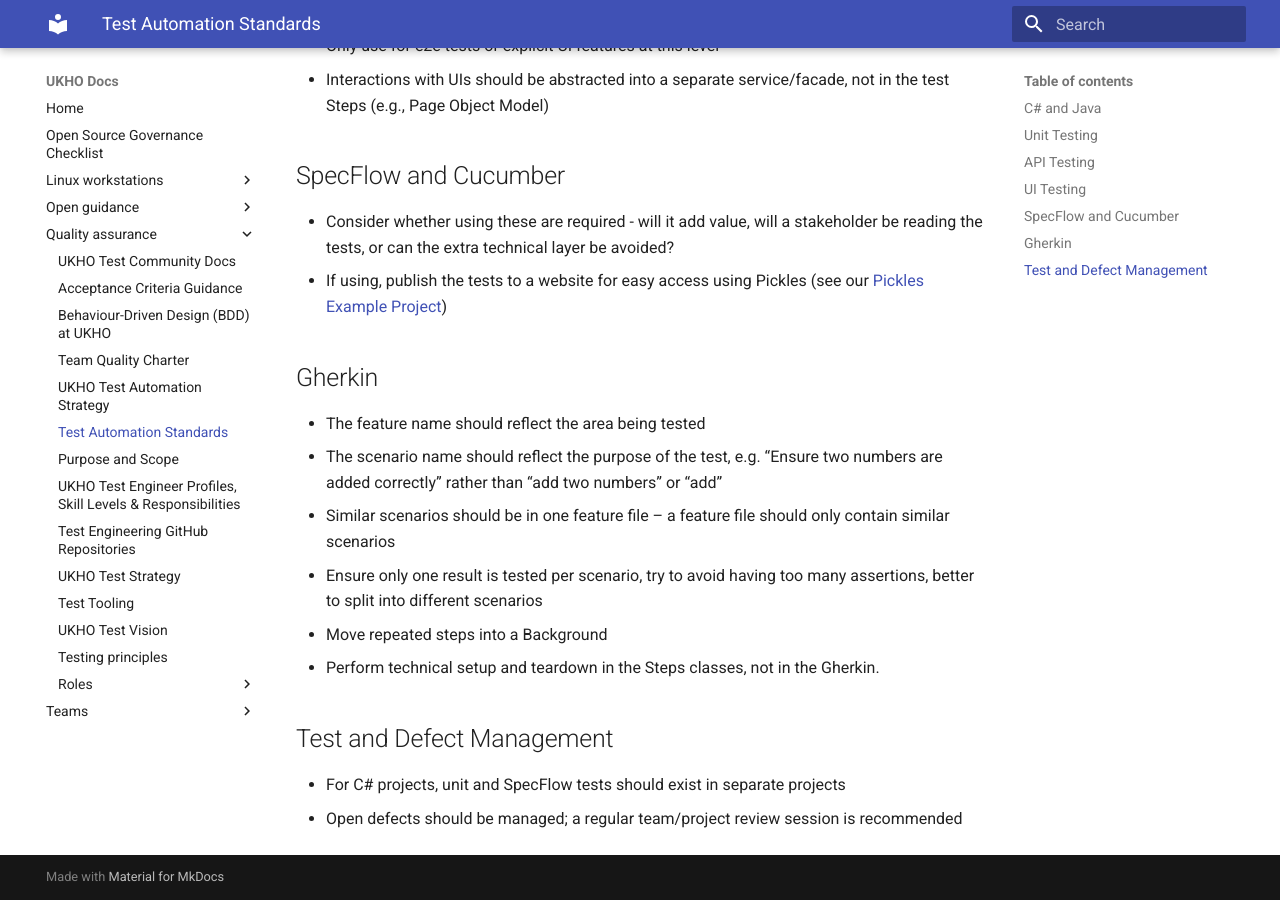
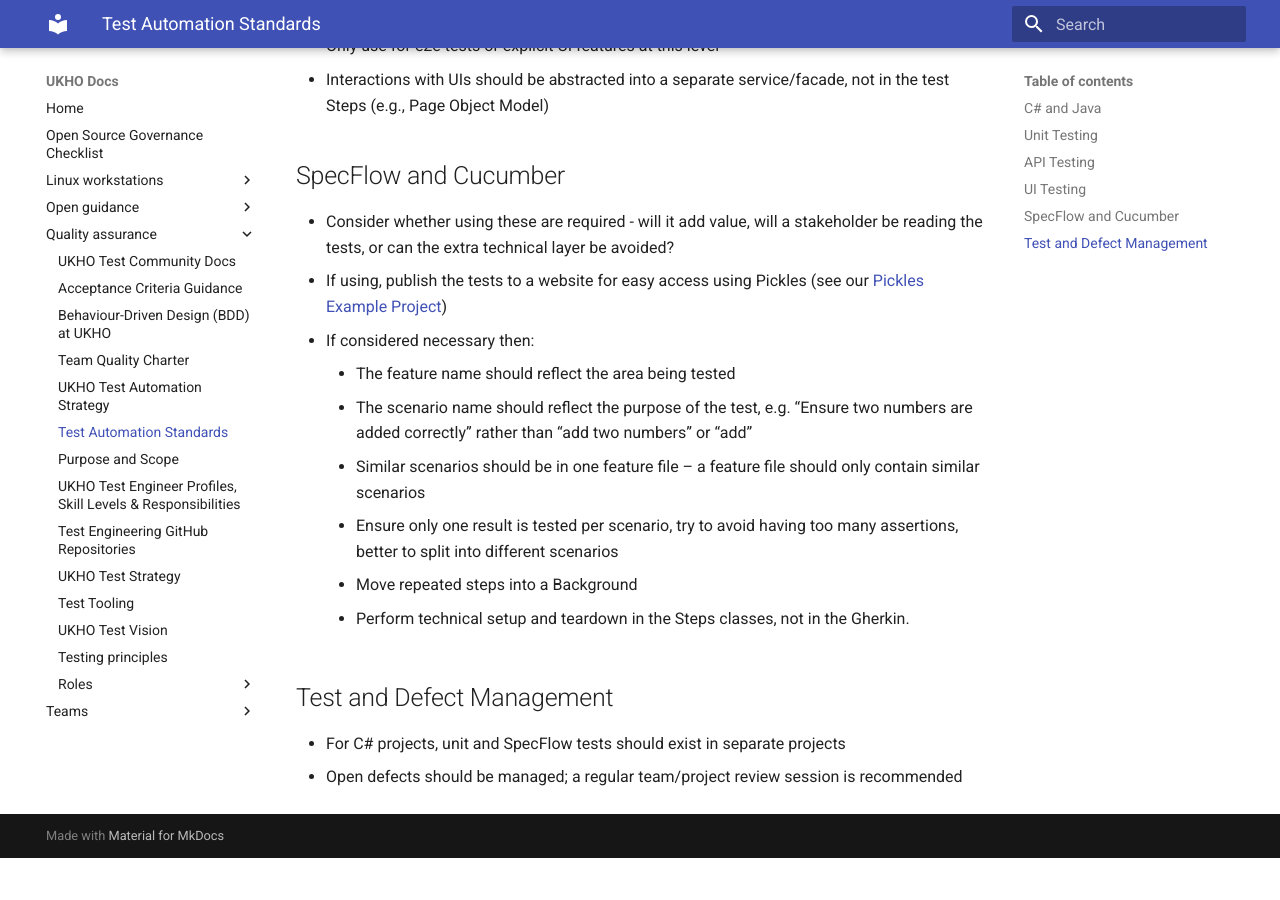
Before and after one commit to UKHO/docs, an MkDocs documentation site: the page built from docs/quality-assurance/test-code-standards.md, in a window 1280 px wide and 900 px high, scrolled down 1126 px. Built offline with MkDocs 1.6.1 and Material for MkDocs 9.7.7, drawn with Linux system fonts in a browser that asks for light colours; after the commit the page ends 1984 px from its top, so only the background shows below that.

Commit message:
Squash Gherkin into previous section

```diff
--- a/docs/quality-assurance/test-code-standards.md
+++ b/docs/quality-assurance/test-code-standards.md
@@ -36,15 +36,13 @@
 
 * Consider whether using these are required - will it add value, will a stakeholder be reading the tests, or can the extra technical layer be avoided?
 * If using, publish the tests to a website for easy access using Pickles (see our [Pickles Example Project](test-repositories.md))
-
-## Gherkin
-
-* The feature name should reflect the area being tested
-* The scenario name should reflect the purpose of the test, e.g. “Ensure two numbers are added correctly” rather than “add two numbers” or “add”
-* Similar scenarios should be in one feature file – a feature file should only contain similar scenarios
-* Ensure only one result is tested per scenario, try to avoid having too many assertions, better to split into different scenarios
-* Move repeated steps into a Background
-* Perform technical setup and teardown in the Steps classes, not in the Gherkin.
+* If considered necessary then:
+    * The feature name should reflect the area being tested
+    * The scenario name should reflect the purpose of the test, e.g. “Ensure two numbers are added correctly” rather than “add two numbers” or “add”
+    * Similar scenarios should be in one feature file – a feature file should only contain similar scenarios
+    * Ensure only one result is tested per scenario, try to avoid having too many assertions, better to split into different scenarios
+    * Move repeated steps into a Background
+    * Perform technical setup and teardown in the Steps classes, not in the Gherkin.
 
 ## Test and Defect Management
 
```
